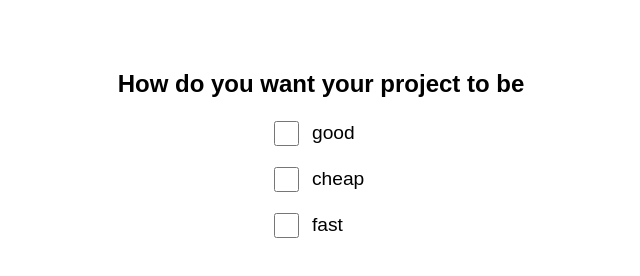
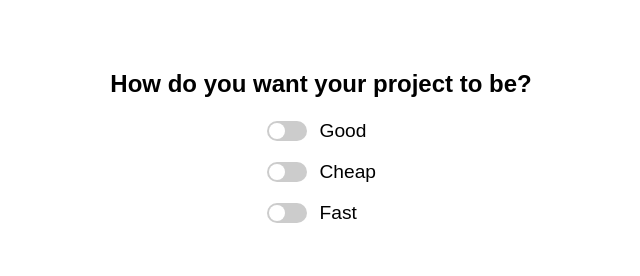
Before and after one commit to acciojob/toggler-js-happydagar6, a website: page main.html in a window 1280 px wide. Shown: the whole page, without its empty margins (319-959 px from the left). Drawn offline with Linux system fonts and the light colour scheme.

Commit message:
created a submission

```diff
--- a/main.html
+++ b/main.html
@@ -4,22 +4,22 @@
     <link rel="stylesheet" href="styles.css">
 </head>
 <body>
-    <h2>How do you want your project to be</h2>
+    <h2>How do you want your project to be?</h2>
 
     <div class="toggle-container">
         <div class="g1" id="g1">
             <input type="checkbox" id="good" class="toggle" />
-            <span>good</span>
+            <span>Good</span>
         </div>
 
         <div class="g2" id="g2">
             <input type="checkbox" id="cheap" class="toggle" />
-            <span>cheap</span>
+            <span>Cheap</span>
         </div>
 
         <div class="g3" id="g3">
             <input type="checkbox" id="fast" class="toggle" />
-            <span>fast</span>
+            <span>Fast</span>
         </div>
     </div>
 
--- a/script.js
+++ b/script.js
@@ -7,20 +7,14 @@ const toggles = document.querySelectorAll(".toggle");
 toggles.forEach(toggle => {
     toggle.addEventListener("change", (e) => {
 
-        // Check if all three checkboxes are currently active
         if (good.checked && cheap.checked && fast.checked) {
 
-            // If the user just clicked 'good', uncheck 'fast'
             if (e.target === good) {
                 fast.checked = false;
             }
-
-            // If the user just clicked 'cheap', uncheck 'good'
             if (e.target === cheap) {
                 good.checked = false;
             }
-
-            // If the user just clicked 'fast', uncheck 'cheap'
             if (e.target === fast) {
                 cheap.checked = false;
             }
--- a/styles.css
+++ b/styles.css
@@ -1,3 +1,4 @@
+/* Basic layout to center everything */
 body {
     font-family: sans-serif;
     display: flex;
@@ -6,26 +7,58 @@ body {
     margin-top: 50px;
 }
 
+/* Aligning the toggles in a column */
 .toggle-container {
     display: flex;
     flex-direction: column;
-    gap: 15px;
+    gap: 15px; /* Space between rows */
 }
 
-.g1, .g2, .g3, #g1, #g2, #g3 {
+/* All other CSS stays exactly the same, just update this one block: */
+
+/* Aligning the toggle and text side-by-side */
+#g1, #g2, #g3 {
     display: flex;
     align-items: center;
     gap: 10px;
 }
 
-/* Safe CSS for Cypress - uses standard checkbox but changes color */
+/* Trick: Making the default checkbox look like a pill/switch */
 .toggle {
-    width: 25px;
-    height: 25px;
+    appearance: none; /* Removes the default square checkbox look */
+    width: 40px;
+    height: 20px;
+    background-color: #ccc; /* Gray when OFF */
+    border-radius: 20px;
+    position: relative;
     cursor: pointer;
-    accent-color: #28a745; /* Changes checkbox color to green when clicked */
+    transition: 0.3s;
 }
 
+/* The small white circle inside the toggle */
+.toggle::before {
+    content: '';
+    position: absolute;
+    width: 16px;
+    height: 16px;
+    background-color: white;
+    border-radius: 50%;
+    top: 2px;
+    left: 2px;
+    transition: 0.3s; /* Smooth sliding animation */
+}
+
+/* Changing color when the checkbox is clicked (ON) */
+.toggle:checked {
+    background-color: #28a745; /* Green when ON */
+}
+
+/* Sliding the white circle to the right when ON */
+.toggle:checked::before {
+    transform: translateX(20px);
+}
+
+/* Styling the span text */
 span {
     font-size: 1.2rem;
     width: 60px;
```
